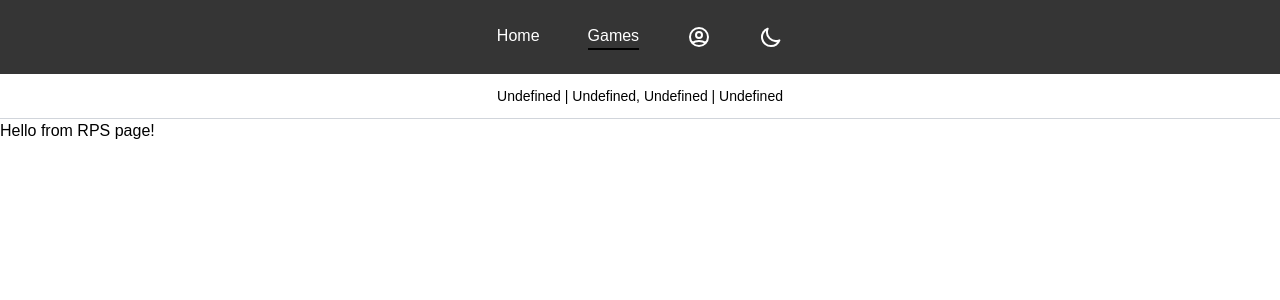
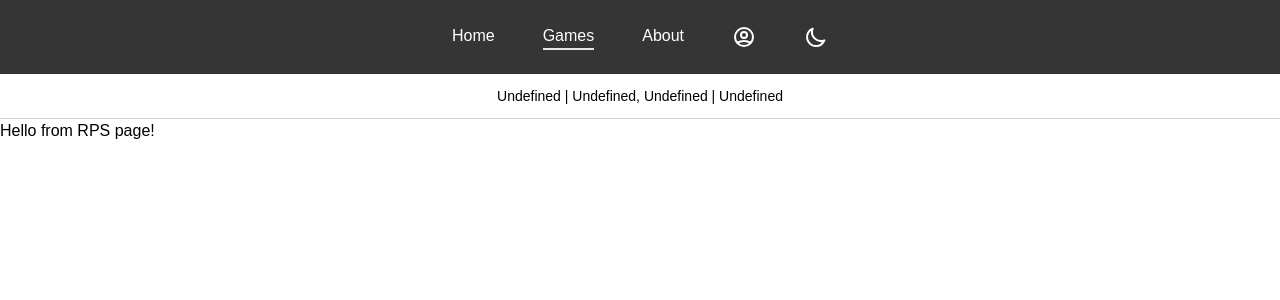
Before and after one commit to AtheeshRathnaweera/nextjs-handson-app, a Next.js app: page /games/rps in a window 1280 px wide. Shown: the top 300 px of the page. Built offline with nearby package versions, Linux system fonts and the light colour scheme; no server answers.

Commit message:
feat: create a new page for about

```diff
--- a/src/app/_components/TopNavBar.tsx
+++ b/src/app/_components/TopNavBar.tsx
@@ -32,7 +32,7 @@ export default function TopNavBar() {
           className={`border-b-2 mx-1.5 sm:mx-6 ${
             useActivePath("/")
               ? "border-grey dark:border-white"
-              : "border-transparent hover:border-black dark:hover:border-white"
+              : "border-transparent hover:border-grey dark:hover:border-white"
           }`}
         >
           home
@@ -42,11 +42,22 @@ export default function TopNavBar() {
           href="/games"
           className={`border-b-2 mx-1.5 sm:mx-6 ${
             useActivePath("/games")
-              ? "border-black dark:border-white"
-              : "border-transparent hover:border-black dark:hover:border-white"
+              ? "border-grey dark:border-white"
+              : "border-transparent hover:border-grey dark:hover:border-white"
           }`}
         >
           games
+        </Link>
+
+        <Link
+          href="/about"
+          className={`border-b-2 mx-1.5 sm:mx-6 ${
+            useActivePath("/about")
+              ? "border-grey dark:border-white"
+              : "border-transparent hover:border-grey dark:hover:border-white"
+          }`}
+        >
+          about
         </Link>
 
         <HiOutlineUserCircle className="h-6 w-6 mx-1.5 sm:mx-6 cursor-pointer" />
--- /dev/null
+++ b/src/app/about/page.tsx
@@ -0,0 +1,5 @@
+import "server-only";
+
+export default function Page() {
+  return <div>This is the about page</div>;
+}
```
